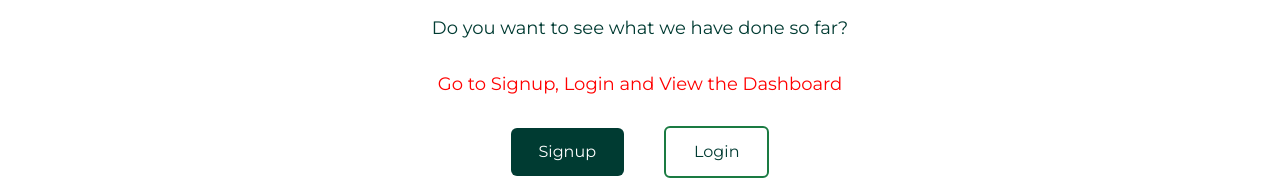
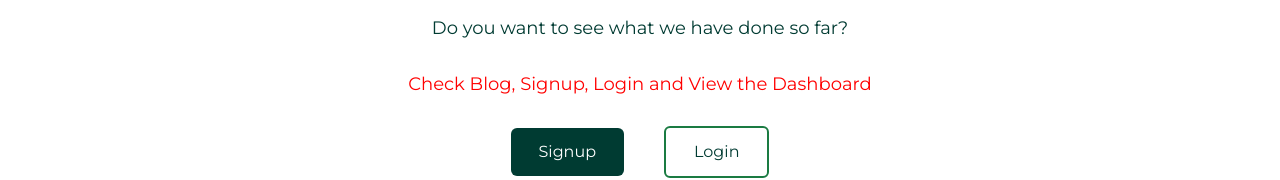
Before and after one commit to olakved/e-commerce, a React (Vite) app: page / in a window 1280 px wide. Shown: the part 150-330 px from the top of the page. Built offline with nearby package versions, Linux system fonts and the light colour scheme.

Commit message:
blogpage update

```diff
--- a/src/pages/Homepage/index.jsx
+++ b/src/pages/Homepage/index.jsx
@@ -14,7 +14,7 @@ function HomePage() {
           Do you want to see what we have done so far?
         </p>
         <p className="text-[red] mt-7 text-center text-lg">
-          Go to Signup, Login and View the Dashboard
+          Check Blog, Signup, Login and View the Dashboard
         </p>
         <div className="flex gap-x-10 justify-center items-center mt-7">
           <Link to={"/signup"}>
--- a/src/pages/blog/index.jsx
+++ b/src/pages/blog/index.jsx
@@ -28,7 +28,7 @@ function BlogPage() {
               <div className=" w-[350px] md:w-full">
                 <div className="h-[220px]">
                   <img
-                    src={item?.urlToImage || "No Image"}
+                    src={item?.urlToImage || blogImg}
                     alt=""
                     className="h-full w-full object-cover"
                   />
@@ -39,11 +39,11 @@ function BlogPage() {
                     {item?.author || `News Source: ${item?.source?.name}`}
                   </span>
                   <span className="mr-2 font-bold ">.</span>
-                  <span className="text-sm font-bold">16 Jan 2023</span>
+                  <span className="text-sm font-bold">{item?.publishedAt}</span>
                 </p>
 
                 <div className="flex justify-between items-center mb-2">
-                  <p className="font-bold text-2xl">PM Mental models</p>
+                  <p className="font-bold text-lg">{item?.title}</p>
                   <img src={arrowUp} alt="" className="w-5 h-5" />
                 </div>
                 <div>
```
